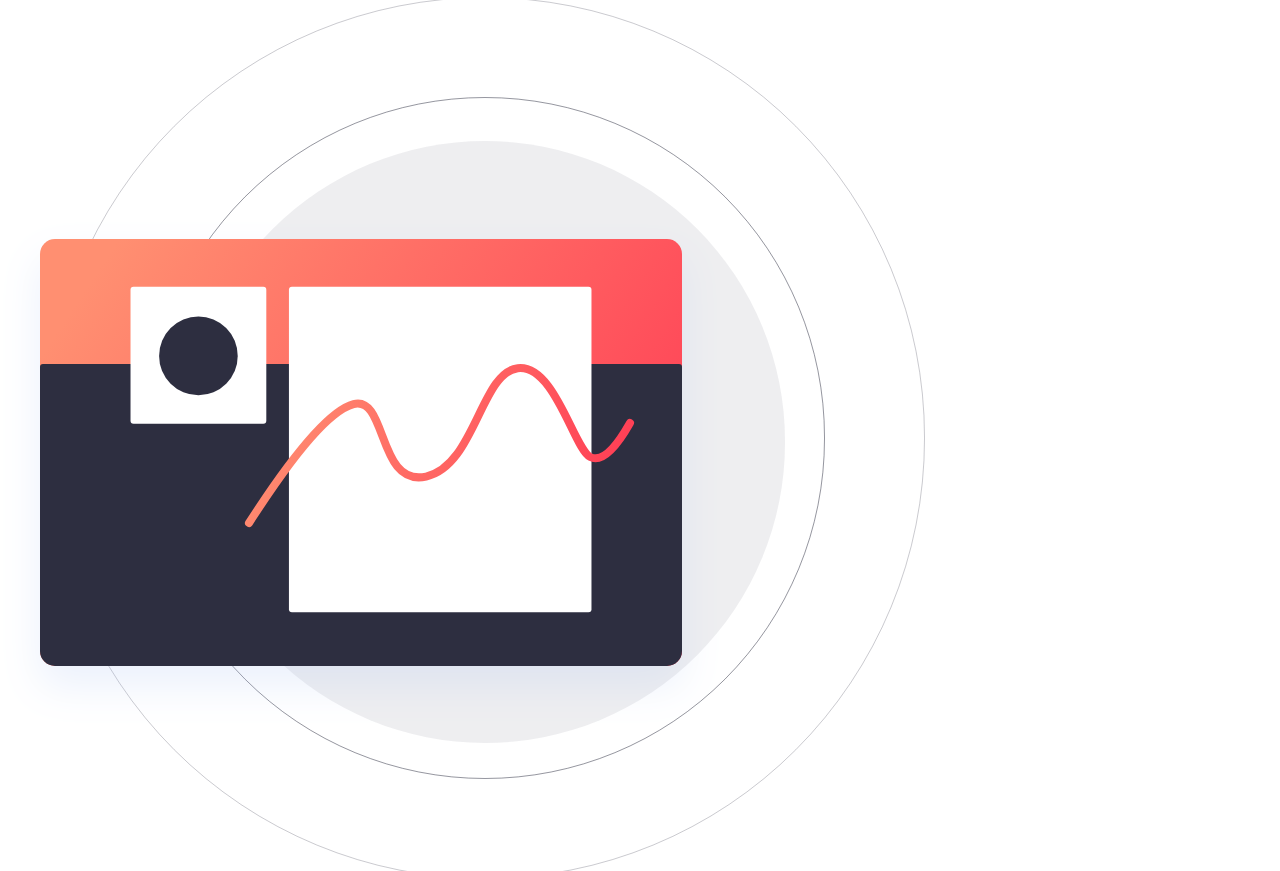
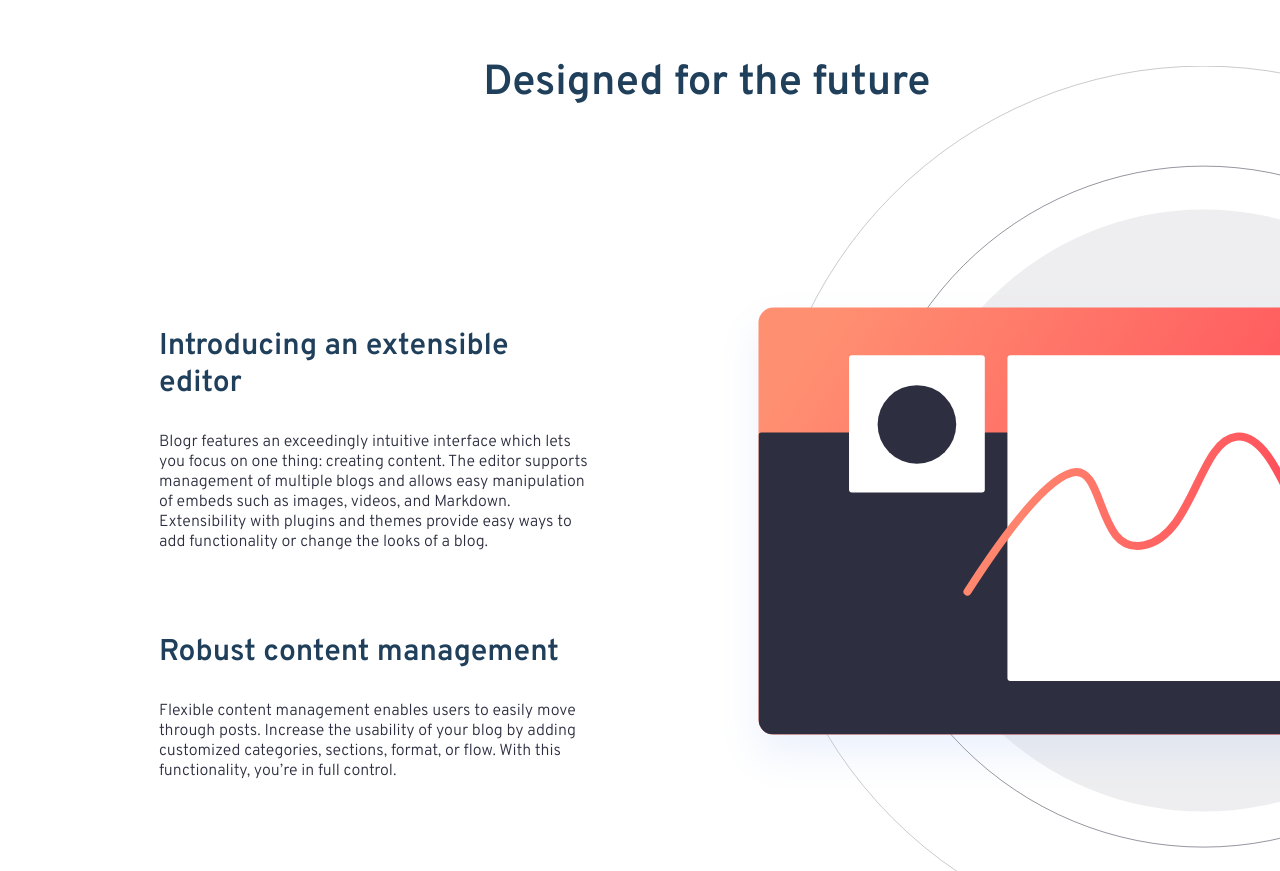
Before and after one commit to Divyajyoti1801/Major-FrontEnd-Project, a website: page index.html in a window 1280 px wide. Shown: the part 714-1585 px from the top of the page. Drawn offline with Linux system fonts and the light colour scheme.

Commit message:
Desktop version completed

```diff
--- a/index.html
+++ b/index.html
@@ -47,6 +47,7 @@
     <div class="Introduction__header">
       <h2 class="Introduction__header--heading">Designed for the future</h2>
     </div>
+    <div class="Introduction__content">
       <div class="Introduction__content-1">
         <h3 class="Introduction__content-1--heading">
           Introducing an extensible editor
@@ -54,9 +55,6 @@
         <p class="Introduction__content-1--content">
           Blogr features an exceedingly intuitive interface which lets you focus on one thing: creating content. The editor supports management of multiple blogs and allows easy manipulation of embeds such as images, videos, and Markdown. Extensibility with plugins and themes provide easy ways to add functionality or change the looks of a blog.
         </p>
-    </div>
-    <div class="Introduction__image">
-      <img src="./images/illustration-editor-desktop.svg" alt="Editor Illustration" class="Introduction__image--img">
       </div>
       <div class="Introduction__content-2">
       <h3 class="Introduction__content-2--heading">
@@ -67,6 +65,11 @@
         by adding customized categories, sections, format, or flow. With this functionality, you’re in full control.
       </p>
     </div>
+    </div>
+    <div class="Introduction__image">
+      <img src="./images/illustration-editor-desktop.svg" alt="Editor Illustration" class="Introduction__image--img">
+    </div>
+
   </section>
 
   <section class="mobile">
--- a/sass/_introduction.scss
+++ b/sass/_introduction.scss
@@ -1,33 +1,67 @@
 .Introduction{
     z-index: 3;
     background-color: $color-white;
+    display: grid;
+    grid-template-columns: 46% min-content;
+    grid-template-rows: min-content;
+    margin-top: 15.4rem;
+    overflow-x: hidden;
     &__header{
+        grid-column: 1/3;
+        display: flex;
+        justify-content: center;
+        align-items: center;
+
         &--heading{
-
+            font-size: 4.2rem;
+            color:$color-very-dark-blue;
+            font-weight: $font-weight-xl;
+            padding-right: 10rem;
         }
     }
 
-    &__content-1{
-        &--heading{
+    &__content{
+        grid-column: 1/2;
+        display: flex;
+        flex-direction: column;
+        justify-content: center;
+        padding-left: 15.9rem;
+        &-1{
+            &--heading{
+                color:$color-very-dark-blue;
+                font-size: 3rem;
+                font-weight: $font-weight-xl;
+            }
 
+            &--content{
+                margin-top: 3rem;
+                font-size: $font-reg;
+                line-height: 2rem;
+                font-weight: 400;
+                color:$color-very-dark-gray-blue;
+            }
         }
-        &--content{
+        &-2{
+            margin-top: 8.2rem;
+            &--heading{
+                color:$color-very-dark-blue;
+                font-size:3rem;
+                font-weight: $font-weight-xl;
+            }
 
+            &--content{
+                margin-top: 3rem;
+                font-size: $font-reg;
+                line-height: 2rem;
+                font-weight: 400;
+                color:$color-very-dark-gray-blue;
+            }
         }
     }
     &__image{
-        &--img{
-
-        }
-    }
-    &__content-2{
-        &--heading{
-
-        }
-        &--content{
-
-        }
+        transform: translate(14%,-5%);
     }
 
 
+
 }
```
Also changed, not shown: css/main.css, 1 other file. Lines whose indentation alone changed are shown as unchanged.
